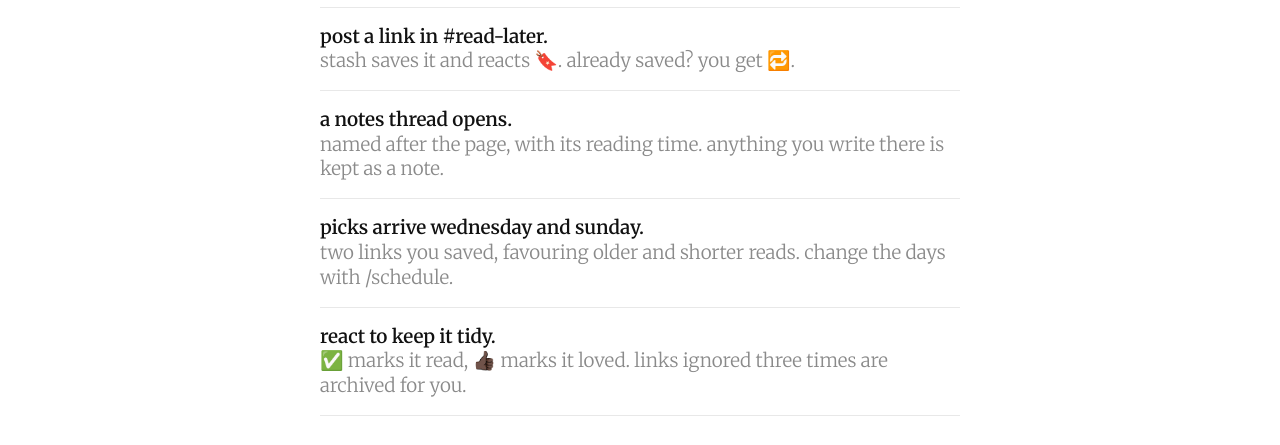
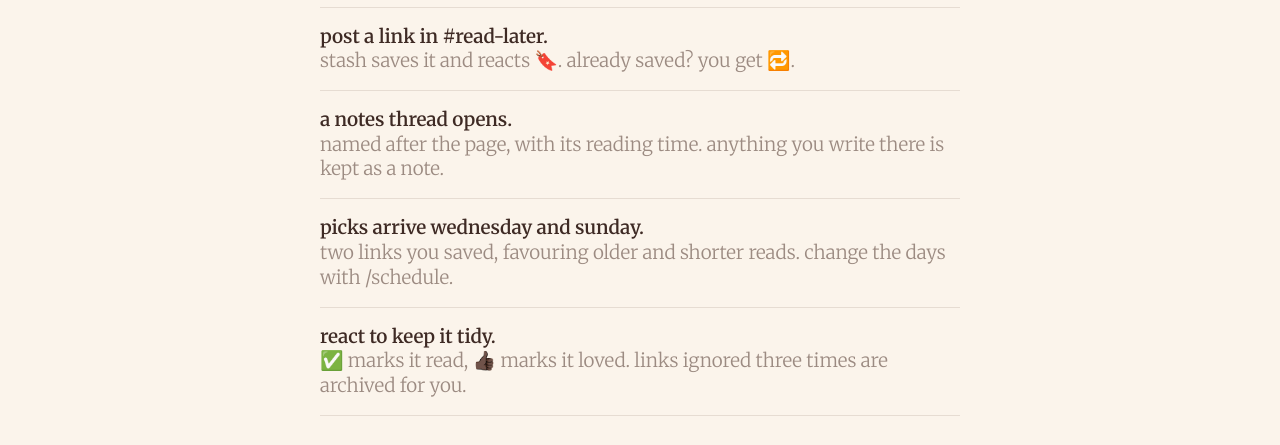
Before and after one commit to abena07/stash, a plain HTML site: page site/index.html in a window 1280 px wide. Shown: the part 655-1100 px from the top of the page. Drawn offline with Linux system fonts and the light colour scheme.

Commit message:
site: brown text on soft cream, no coloured border, brown logo

```diff
--- a/site/index.html
+++ b/site/index.html
@@ -15,7 +15,7 @@
 <div class="paper">
   <header class="bar">
     <a class="logo" href="index.html">
-      <svg viewBox="0 0 18 22" aria-hidden="true"><path d="M2 1h14v20l-7-5-7 5z" fill="#111111"/></svg>
+      <svg viewBox="0 0 18 22" aria-hidden="true"><path d="M2 1h14v20l-7-5-7 5z" fill="#4e3832"/></svg>
       stash
     </a>
     <nav>
--- a/site/style.css
+++ b/site/style.css
@@ -1,18 +1,18 @@
 :root {
-  --frame: #ffffff;        /* white band around the page */
-  --paper: #ffffff;        /* white */
-  --ink: #111111;          /* black text */
-  --muted: #8a8a8a;        /* grey secondary text */
-  --rule: #e8e8e8;         /* thin dividers */
-  --button: #111111;       /* black pill */
-  --button-ink: #ffffff;
-  --soft: #f4f4f4;         /* light pill */
-  --soft-edge: #e4e4e4;
+  --frame: #fbf4eb;        /* same as the page: no border */
+  --paper: #fbf4eb;        /* soft warm cream */
+  --ink: #3e2a24;          /* dark brown text */
+  --muted: #9c8b82;        /* taupe secondary text */
+  --rule: #e6dcd2;         /* thin dividers */
+  --button: #4e3832;       /* dark brown pill */
+  --button-ink: #fbf4eb;
+  --soft: #f3e8d8;         /* light pill */
+  --soft-edge: #e4d6c4;
   --lavender: #e3dafb;
   --sky: #c9defb;
   --butter: #f8df86;
   --mint: #cfe8d5;
-  --brand: #111111;        /* the little bookmark mark */
+  --brand: #4e3832;        /* the little bookmark mark */
   --radius: 28px;
   --column: 40rem;
 }
@@ -112,7 +112,7 @@ h2 { font-size: clamp(1.75rem, 4vw, 2.3rem); }
 }
 .pill:hover { transform: translateY(-1px); }
 .pill.dark { background: var(--button); color: var(--button-ink); }
-.pill.dark:hover { background: #333333; }
+.pill.dark:hover { background: #3f2c27; }
 .pill.light { background: var(--soft); color: var(--ink); border-color: var(--soft-edge); }
 .pill svg { width: 18px; height: 18px; }
 
```
Also changed, not shown: site/privacy.html (+1 -1 lines), site/terms.html (+1 -1 lines).
